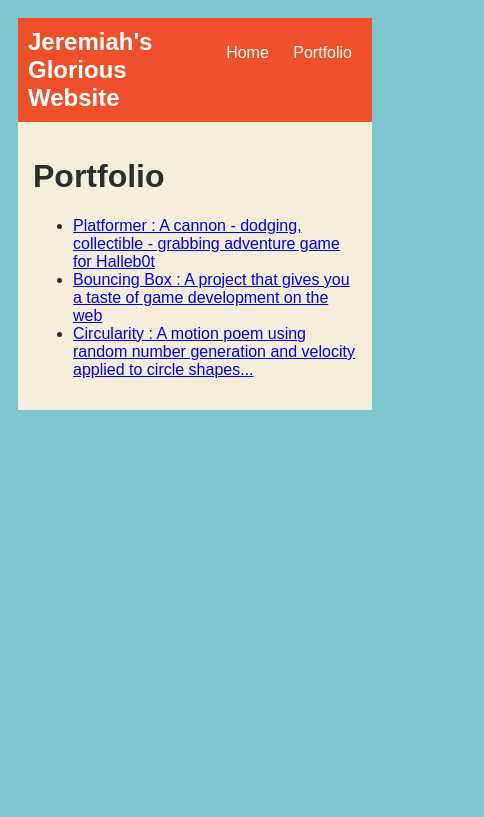
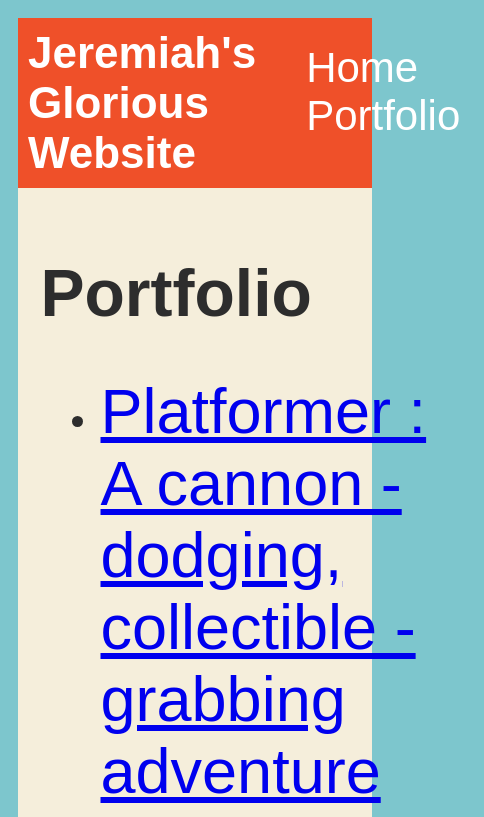
Before and after one commit to JC1435/JC1435.github.io, a plain HTML site: page portfolio.html in a window 390 px wide. Shown: the top 817 px of the page, 484 px wide, since content can reach past the window. Drawn offline with Linux system fonts and the light colour scheme.

Commit message:
add portfolio.html file

```diff
--- a/style.css
+++ b/style.css
@@ -54,3 +54,52 @@ main {
 h2, h3 {
     margin: 0px;
 }
+            /* responsive web design */
+            @media screen and (min-width: 120px) and (max-width: 1080px) {
+                main {
+                  height: 100ch;
+                  zoom: 1.5;
+                  display: grid;
+                }
+
+                h1 {
+                  font-size: 44px;
+                }
+
+                h2 {
+                  font-size: 42px;
+                }
+
+                h3 {
+                  font-size: 36px;
+                }
+
+                #all-contents {
+                  height: 100ch;
+                  margin: none;
+                }
+
+                a {
+                  font-size: 42px;
+                }
+
+                .sidebar {
+                  margin-right: 0px;
+                  justify-content: center;
+                  align-items: center;
+                }
+
+                .sidebar-img {
+                  width: 100%;
+                }
+
+                p,
+                li {
+                  font-size: 24px;
+                }
+
+                .content {
+                  align-content: center;
+                  justify-content: center;
+                }
+            }
```
